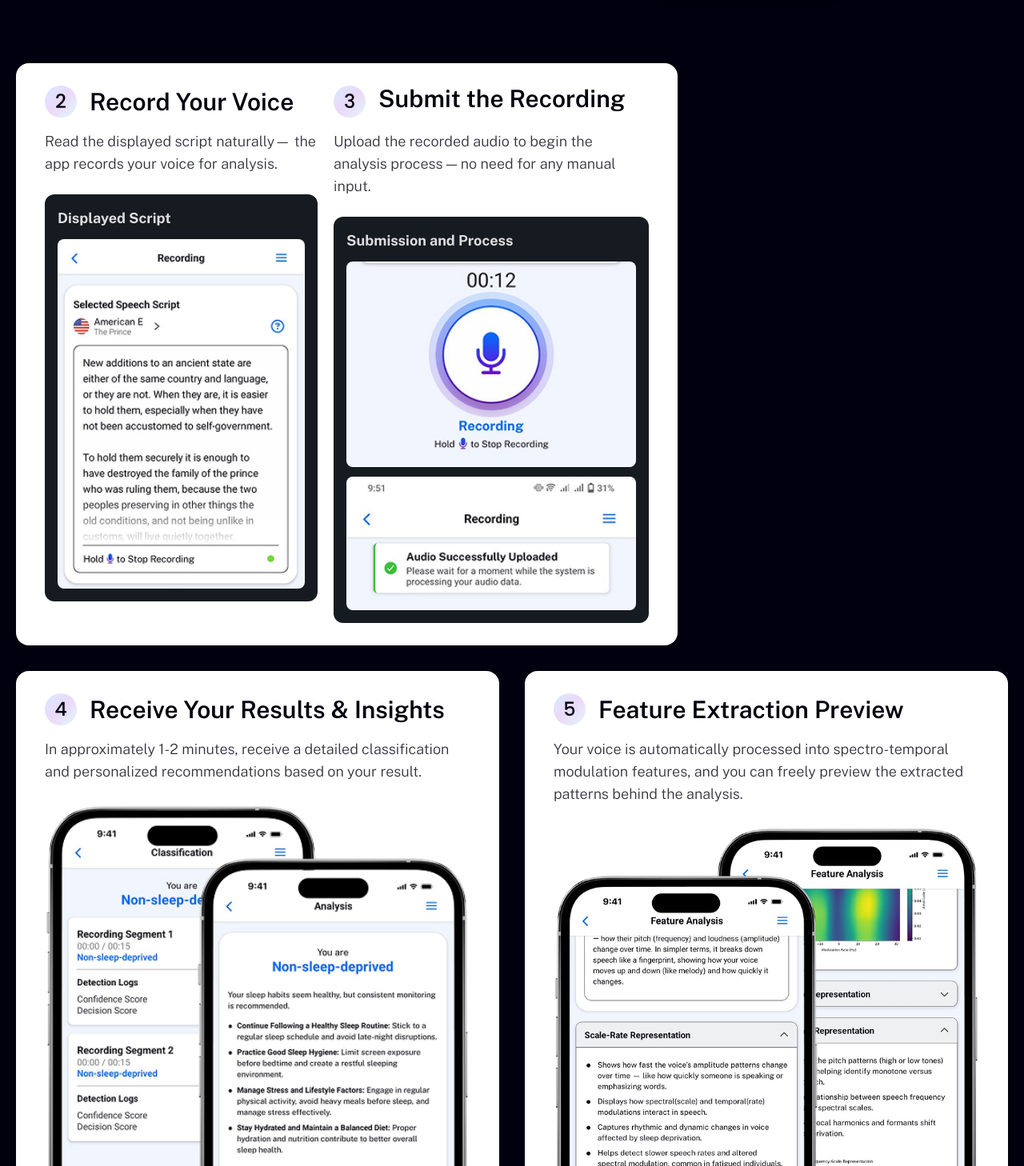
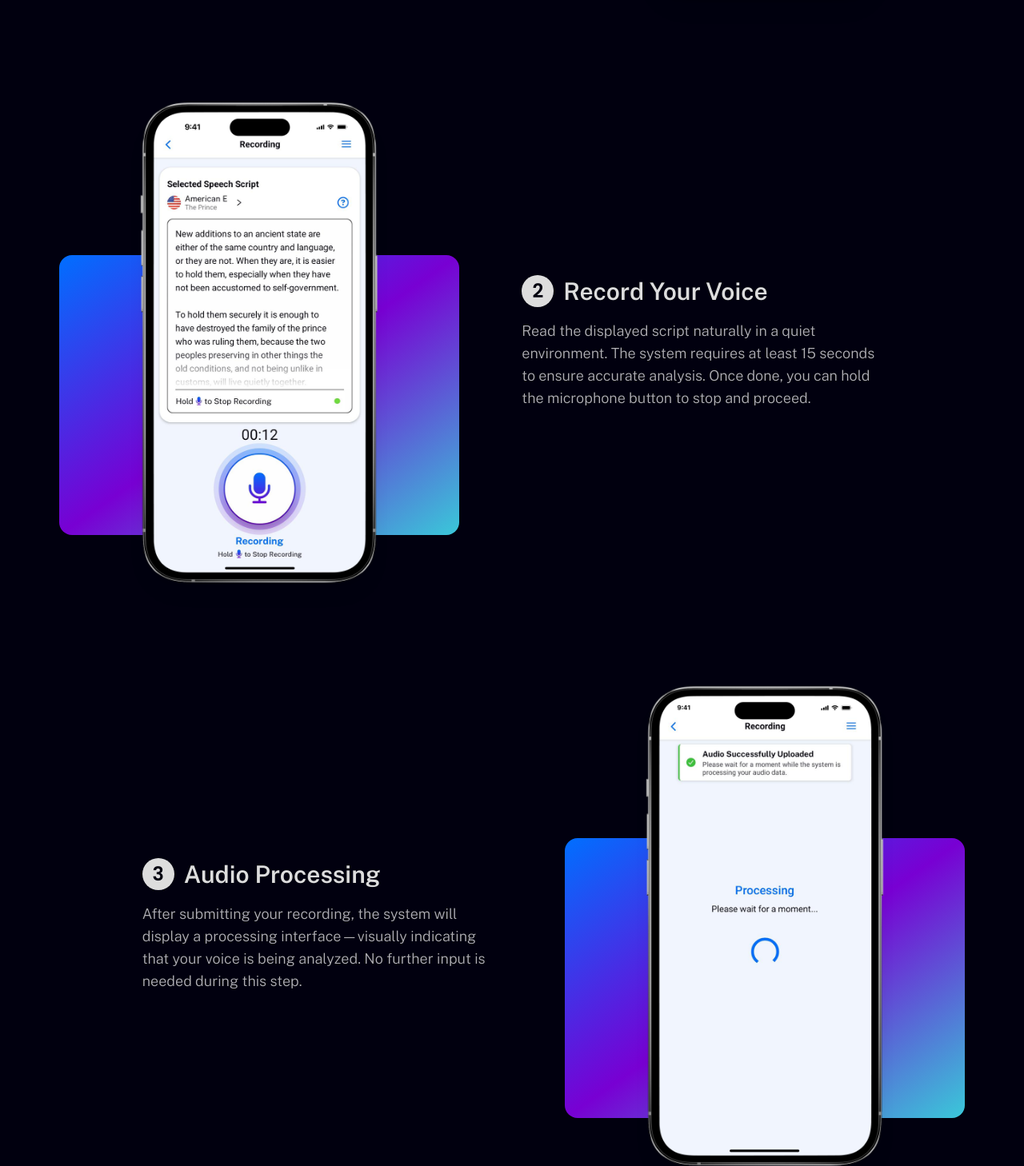
Before and after one commit to Knu09/sleepspec-landing, a React (Vite) app: page / in a window 1280 px wide. Shown: the part 3452-4910 px from the top of the page at 80% size. Built offline with nearby package versions, Linux system fonts and the light colour scheme.

Commit message:
style (HowItWorksSection.tsx): improve UX design responsive and change phone entries

```diff
--- a/src/components/HowItWorksSection.tsx
+++ b/src/components/HowItWorksSection.tsx
@@ -1,9 +1,14 @@
 import languageSelection from "../assets/phone_entries/sleepspec_interface_entry_01.png";
-import recordEntry from "../assets/phone_entries/recording_entry.jpg";
-import submitButtonEntry from "../assets/phone_entries/submit_button_entry.jpg";
-import processEntry from "../assets/phone_entries/process_entry.jpg";
+import recordEntry from "../assets/phone_entries/sleepspec_interface_entry_03.png";
+import processingEntry from "../assets/phone_entries/sleepspec-processing-entry.png";
 import entry_04 from "../assets/phone_entries/how_it_works_entry_04.jpg";
 import entry_05 from "../assets/phone_entries/how_it_works_entry_05.jpg";
+
+import analysis_entry_01 from "../assets/phone_entries/sleepspec_analysis_entry_01.png";
+import analysis_entry_02 from "../assets/phone_entries/sleepspec_analysis_entry_02.png";
+
+import feature_entry_01 from "../assets/phone_entries/sleepspec_feature_interface_entry_05.png";
+import feature_entry_02 from "../assets/phone_entries/sleepspec_feature_interface_entry_06.png";
 
 const HowItWorksSection = () => {
     return (
@@ -32,8 +37,10 @@ const HowItWorksSection = () => {
                         </div>
                     </div>
                     <div className="flex flex-col gap-4 lg:gap-8">
-                        <div className="flex flex-col md:flex-row gap-6 text-secondary rounded-2xl px-5 lg:px-9 py-7 w-full">
-                            <div className="flex flex-col justify-center items-center md:items-start text-center md:text-start gap-4 w-full md:w-6/12">
+                        {/* Entry 1 */}
+                        <div className="flex flex-col md:flex-row gap-6 text-secondary rounded-2xl py-7 w-full">
+                            <div className="flex flex-row justify-center md:justify-end items-center w-full md:w-6/12">
+                                <div className="flex flex-col items-center md:items-start gap-4 text-center md:text-start">
                                     <div className="flex gap-3 items-center">
                                         <div className="flex bg-secondary rounded-full min-w-[40px] h-[40px] justify-center items-center">
                                             <span className="font-poppins font-semibold text-2xl text-darkBg">
@@ -44,10 +51,11 @@ const HowItWorksSection = () => {
                                     </div>
                                     <div className="max-w-[450px]">
                                         <p className="text-secondary">
-                                        Select your preferred script language
-                                        (English or Filipino) to read from
-                                        before recording begins.
+                                            Select your preferred script
+                                            language (English or Filipino) to
+                                            read from before recording begins.
                                         </p>
+                                    </div>
                                 </div>
                             </div>
                             <div className="relative flex flex-col justify-center items-center text-secondary p-4 rounded-xl gap-3 w-full md:w-6/12">
@@ -67,68 +75,188 @@ const HowItWorksSection = () => {
                                 <div className="absolute bottom-20 z-0 w-full max-w-[350px] lg:max-w-[500px] h-[280px] lg:h-[350px] bg-[linear-gradient(145deg,_theme(colors.primaryBlue)_0%,_theme(colors.primary)_50%,_theme(colors.primaryCyan)_100%)] rounded-2xl"></div>
                             </div>
                         </div>
-                        <div className="flex flex-col md:flex-row gap-5 bg-white text-darkBg rounded-2xl px-5 lg:px-9 py-7 w-full md:w-8/12">
-                            <div className="flex flex-col gap-6">
-                                <div className="flex flex-col gap-4">
-                                    <div className="flex flex-col lg:flex-row gap-4 lg:items-center">
-                                        <div className="flex bg-[linear-gradient(135deg,_rgba(0,110,255,0.15)_0%,_rgba(120,0,211,0.15)_50%,_rgba(58,200,217,0.15)_100%)] rounded-full w-[40px] lg:min-w-[40px] h-[40px] justify-center items-center">
-                                            <span className="font-poppins font-medium text-2xl">
+                        {/* Entry 2 */}
+                        <div className="flex flex-col md:flex-row gap-6 text-secondary rounded-2xl py-7 w-full">
+                            <div className="flex flex-col justify-center items-center md:items-start text-center md:text-start gap-4 w-full md:w-6/12 order-1 md:order-2">
+                                <div className="flex gap-3 items-center">
+                                    <div className="flex bg-secondary rounded-full min-w-[40px] h-[40px] justify-center items-center">
+                                        <span className="font-poppins font-semibold text-2xl text-darkBg">
                                             2
                                         </span>
                                     </div>
                                     <h2>Record Your Voice</h2>
                                 </div>
-                                    <div>
-                                        <p className="text-darkBg">
-                                            Read the displayed script naturally—
-                                            the app records your voice for
-                                            analysis.
+                                <div className="max-w-[450px]">
+                                    <p className="text-secondary">
+                                        Read the displayed script naturally in a
+                                        quiet environment. The system requires
+                                        at least 15 seconds to ensure accurate
+                                        analysis. Once done, you can hold the
+                                        microphone button to stop and proceed.
                                     </p>
                                 </div>
                             </div>
-                                <div className="flex flex-col bg-darkLayer text-secondary p-4 rounded-xl gap-3">
-                                    <h4>Displayed Script</h4>
+                            <div className="relative flex flex-col justify-center items-center text-secondary p-4 rounded-xl gap-3 w-full md:w-6/12 order-2 md:order-1">
+                                <div className="relative">
+                                    {/* Background white div */}
+                                    <div className="absolute top-1/2 left-1/2 -translate-x-1/2 -translate-y-1/2 rounded-[45px] shadow-xl w-[96%] h-[97%] bg-white z-20"></div>
+
+                                    {/* Foreground image */}
                                     <img
                                         src={recordEntry}
-                                        alt="record-entry"
-                                        className="rounded-lg"
+                                        alt="language_selection"
+                                        className="relative z-30 rounded-lg max-w-[250px] lg:max-w-[300px]"
                                     />
+                                </div>
+
+                                {/* Entry backdrop */}
+                                <div className="absolute bottom-20 z-0 w-full max-w-[350px] lg:max-w-[500px] h-[280px] lg:h-[350px] bg-[linear-gradient(145deg,_theme(colors.primaryBlue)_0%,_theme(colors.primary)_50%,_theme(colors.primaryCyan)_100%)] rounded-2xl"></div>
                             </div>
                         </div>
 
-                            <div className="flex flex-col gap-6">
-                                <div className="flex flex-col gap-4">
-                                    <div className="flex gap-4">
-                                        <div className="flex bg-[linear-gradient(135deg,_rgba(0,110,255,0.15)_0%,_rgba(120,0,211,0.15)_50%,_rgba(58,200,217,0.15)_100%)] rounded-full min-w-[40px] h-[40px] justify-center items-center">
-                                            <span className="font-poppins font-medium text-2xl">
+                        {/* Entry 3 */}
+                        <div className="flex flex-col md:flex-row gap-6 text-secondary rounded-2xl py-7 w-full">
+                            <div className="flex flex-row justify-center md:justify-end items-center w-full md:w-6/12">
+                                <div className="flex flex-col items-center md:items-start gap-4 text-center md:text-start">
+                                    <div className="flex gap-3 items-center">
+                                        <div className="flex bg-secondary rounded-full min-w-[40px] h-[40px] justify-center items-center">
+                                            <span className="font-poppins font-semibold text-2xl text-darkBg">
                                                 3
                                             </span>
                                         </div>
-                                        <h2>Submit the Recording</h2>
+                                        <h2>Audio Processing</h2>
                                     </div>
-                                    <div>
-                                        <p className="text-darkBg">
-                                            Upload the recorded audio to begin
-                                            the analysis process — no need for
-                                            any manual input.
+                                    <div className="max-w-[450px]">
+                                        <p className="text-secondary">
+                                            After submitting your recording, the
+                                            system will display a processing
+                                            interface—visually indicating that
+                                            your voice is being analyzed. No
+                                            further input is needed during this
+                                            step.
                                         </p>
                                     </div>
                                 </div>
-                                <div className="flex flex-col bg-darkLayer text-secondary p-4 rounded-xl gap-3">
-                                    <h4>Submission and Process</h4>
+                            </div>
+                            <div className="relative flex flex-col justify-center items-center text-secondary p-4 rounded-xl gap-3 w-full md:w-6/12">
+                                <div className="relative">
+                                    {/* Background white div */}
+                                    <div className="absolute top-1/2 left-1/2 -translate-x-1/2 -translate-y-1/2 rounded-[45px] shadow-xl w-[96%] h-[97%] bg-white z-20"></div>
+
+                                    {/* Foreground image */}
                                     <img
-                                        src={submitButtonEntry}
-                                        alt="submit-button-entry"
-                                        className="rounded-lg"
+                                        src={processingEntry}
+                                        alt="language_selection"
+                                        className="relative z-30 rounded-lg max-w-[250px] lg:max-w-[300px]"
                                     />
+                                </div>
+
+                                {/* Entry backdrop */}
+                                <div className="absolute bottom-20 z-0 w-full max-w-[350px] lg:max-w-[500px] h-[280px] lg:h-[350px] bg-[linear-gradient(145deg,_theme(colors.primaryBlue)_0%,_theme(colors.primary)_50%,_theme(colors.primaryCyan)_100%)] rounded-2xl"></div>
+                            </div>
+                        </div>
+
+                        {/* Entry 4 */}
+                        <div className="flex flex-col md:flex-row gap-6 text-secondary rounded-2xl py-7 w-full">
+                            <div className="flex flex-col justify-center items-center md:items-start text-center md:text-start gap-4 w-full md:w-6/12 order-1 md:order-2">
+                                <div className="flex gap-3 items-center">
+                                    <div className="flex bg-secondary rounded-full min-w-[40px] h-[40px] justify-center items-center">
+                                        <span className="font-poppins font-semibold text-2xl text-darkBg">
+                                            4
+                                        </span>
+                                    </div>
+                                    <h2>Receive Your Results & Insights</h2>
+                                </div>
+                                <div className="max-w-[450px]">
+                                    <p className="text-secondary">
+                                        In approximately 1-2 minutes, receive a
+                                        detailed classification and personalized
+                                        recommendations based on your result.
+                                    </p>
+                                </div>
+                            </div>
+                            <div className="relative flex flex-col justify-center items-center text-secondary p-4 rounded-xl gap-3 w-full md:w-6/12 order-2 md:order-1 min-h-[610px]">
+                                {/* Entry backdrop */}
+                                <div className="absolute bottom-20 z-0 w-full max-w-[350px] lg:max-w-[500px] h-[280px] lg:h-[350px] bg-[linear-gradient(145deg,_theme(colors.primaryBlue)_0%,_theme(colors.primary)_50%,_theme(colors.primaryCyan)_100%)] rounded-2xl">
+                                    <div className="absolute left-1 md:left-5 bottom-1">
+                                        {/* Background white div */}
+                                        <div className="absolute top-1/2 left-1/2 -translate-x-1/2 -translate-y-1/2 rounded-[45px] shadow-xl w-[96%] h-[97%] bg-white z-20"></div>
+
+                                        {/* Foreground image */}
                                         <img
-                                        src={processEntry}
-                                        alt="process-entry"
-                                        className="rounded-lg"
+                                            src={analysis_entry_02}
+                                            alt="language_selection"
+                                            className="relative z-30 rounded-lg max-w-[240px] lg:max-w-[280px]"
+                                        />
+                                    </div>
+                                    <div className="absolute right-1 sm:right-5 -bottom-10">
+                                        {/* Background white div */}
+                                        <div className="absolute top-1/2 left-1/2 -translate-x-1/2 -translate-y-1/2 rounded-[45px] shadow-xl w-[96%] h-[97%] bg-white z-20"></div>
+
+                                        {/* Foreground image */}
+                                        <img
+                                            src={analysis_entry_01}
+                                            alt="language_selection"
+                                            className="relative z-30 rounded-lg max-w-[240px] lg:max-w-[280px]"
                                         />
                                     </div>
                                 </div>
                             </div>
+                        </div>
+
+                        {/* Entry 5 */}
+                        <div className="flex flex-col md:flex-row gap-6 text-secondary rounded-2xl py-7 w-full">
+                            <div className="flex flex-row justify-center md:justify-end items-center w-full md:w-6/12 min-h-[610px]">
+                                <div className="flex flex-col items-center md:items-start gap-4 text-center md:text-start">
+                                    <div className="flex gap-3 items-center">
+                                        <div className="flex bg-secondary rounded-full min-w-[40px] h-[40px] justify-center items-center">
+                                            <span className="font-poppins font-semibold text-2xl text-darkBg">
+                                                5
+                                            </span>
+                                        </div>
+                                        <h2>Feature Extraction Preview</h2>
+                                    </div>
+                                    <div className="max-w-[450px]">
+                                        <p className="text-secondary">
+                                            Your voice is automatically
+                                            processed into spectro-temporal
+                                            modulation features, and you can
+                                            freely preview the extracted
+                                            patterns behind the analysis.
+                                        </p>
+                                    </div>
+                                </div>
+                            </div>
+                            <div className="relative flex flex-col justify-center items-center text-secondary p-4 rounded-xl gap-3 w-full md:w-6/12">
+                                {/* Entry backdrop */}
+                                <div className="absolute bottom-20 z-0 w-full max-w-[350px] lg:max-w-[500px] h-[280px] lg:h-[350px] bg-[linear-gradient(145deg,_theme(colors.primaryBlue)_0%,_theme(colors.primary)_50%,_theme(colors.primaryCyan)_100%)] rounded-2xl">
+                                    <div className="absolute right-1 sm:right-5 bottom-1">
+                                        {/* Background white div */}
+                                        <div className="absolute top-1/2 left-1/2 -translate-x-1/2 -translate-y-1/2 rounded-[45px] shadow-xl w-[96%] h-[97%] bg-white z-20"></div>
+
+                                        {/* Foreground image */}
+                                        <img
+                                            src={feature_entry_01}
+                                            alt="language_selection"
+                                            className="relative z-30 rounded-lg max-w-[240px] lg:max-w-[280px]"
+                                        />
+                                    </div>
+
+                                    <div className="absolute left-1 md:left-5 -bottom-10">
+                                        {/* Background white div */}
+                                        <div className="absolute top-1/2 left-1/2 -translate-x-1/2 -translate-y-1/2 rounded-[45px] shadow-xl w-[96%] h-[97%] bg-white z-20"></div>
+
+                                        {/* Foreground image */}
+                                        <img
+                                            src={feature_entry_02}
+                                            alt="language_selection"
+                                            className="relative z-30 rounded-lg max-w-[240px] lg:max-w-[280px]"
+                                        />
+                                    </div>
+                                </div>
+                            </div>
+                        </div>
+
                         <div className="flex flex-col md:flex-row gap-4 lg:gap-8">
                             <div className="flex flex-row gap-5 bg-white text-darkBg rounded-2xl px-5 lg:px-9 py-7 w-full md:w-6/12">
                                 <div className="flex flex-col gap-6">
```
Lines whose indentation alone changed are shown as unchanged.
